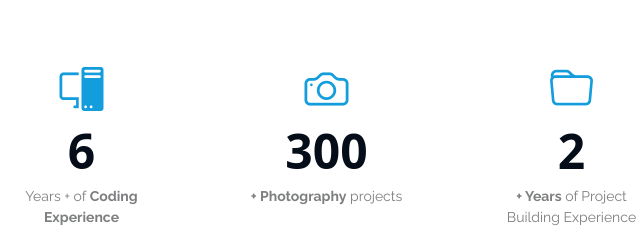
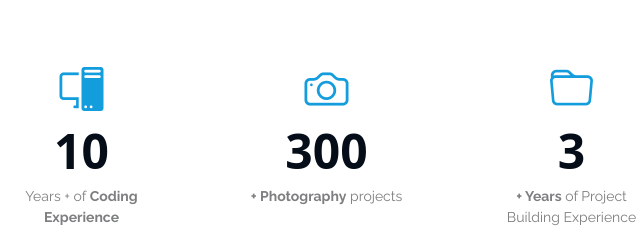
Before and after one commit to parthibdas/portfolio, a plain HTML site: page index.html in a window 1280 px wide. Shown: the part 2000-2248 px from the top of the page, 341-981 px from the left. Drawn offline with nearby package versions, Linux system fonts and the light colour scheme.

Commit message:
stats updated

```diff
--- a/index.html
+++ b/index.html
@@ -153,7 +153,7 @@
           <div class="col-lg-3 col-md-6">
             <div class="stats-item">
               <i class="bi bi-pc-display"></i>
-              <span data-purecounter-start="0" data-purecounter-end="6" data-purecounter-duration="1" class="purecounter"></span>
+              <span data-purecounter-start="0" data-purecounter-end="10" data-purecounter-duration="1" class="purecounter"></span>
               <p><span>Years + of </span><strong>Coding Experience</strong></p>
             </div>
           </div><!-- End Stats Item -->
@@ -169,7 +169,7 @@
           <div class="col-lg-3 col-md-6">
             <div class="stats-item">
               <i class="bi bi-folder"></i>
-              <span data-purecounter-start="0" data-purecounter-end="2" data-purecounter-duration="1" class="purecounter"></span>
+              <span data-purecounter-start="0" data-purecounter-end="3" data-purecounter-duration="1" class="purecounter"></span>
               <p><strong>+ Years</strong> <span> of Project Building Experience</span></p>
             </div>
           </div>
```
